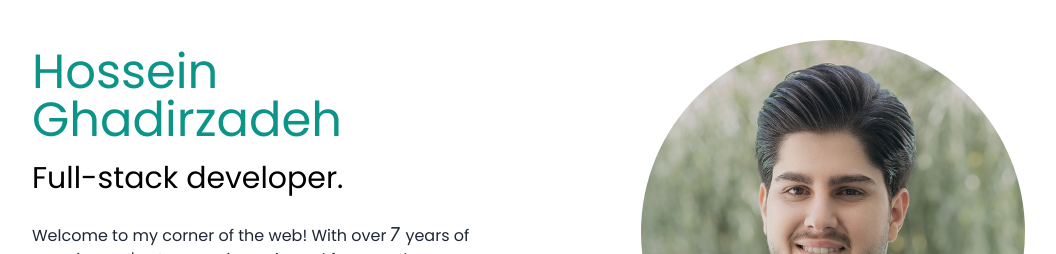
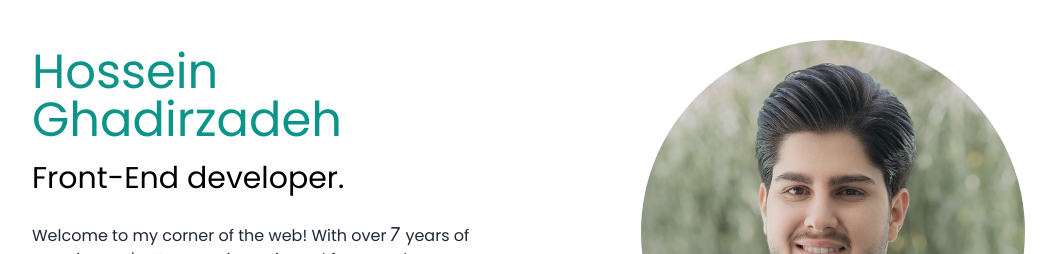
Before and after one commit to hossein-ghadirzadeh/hossein-ghadirzadeh.github.io, a Next.js app: page / in a window 1280 px wide. Shown: the top 254 px of the page, without its empty margins (48-1104 px from the left). Built offline with nearby package versions, Linux system fonts and the light colour scheme.

Commit message:
feat: update title

```diff
--- a/app/page.tsx
+++ b/app/page.tsx
@@ -15,7 +15,7 @@ export default function Home() {
                 Hossein Ghadirzadeh
               </h2>
               <h3 className="text-2xl py-2 md:text-3xl">
-                Full-stack developer.
+                Front-End developer.
               </h3>
               <p className="text-md py-5 text-gray-800 whitespace-normal">
                 Welcome to my corner of the web! With over{" "}
```
